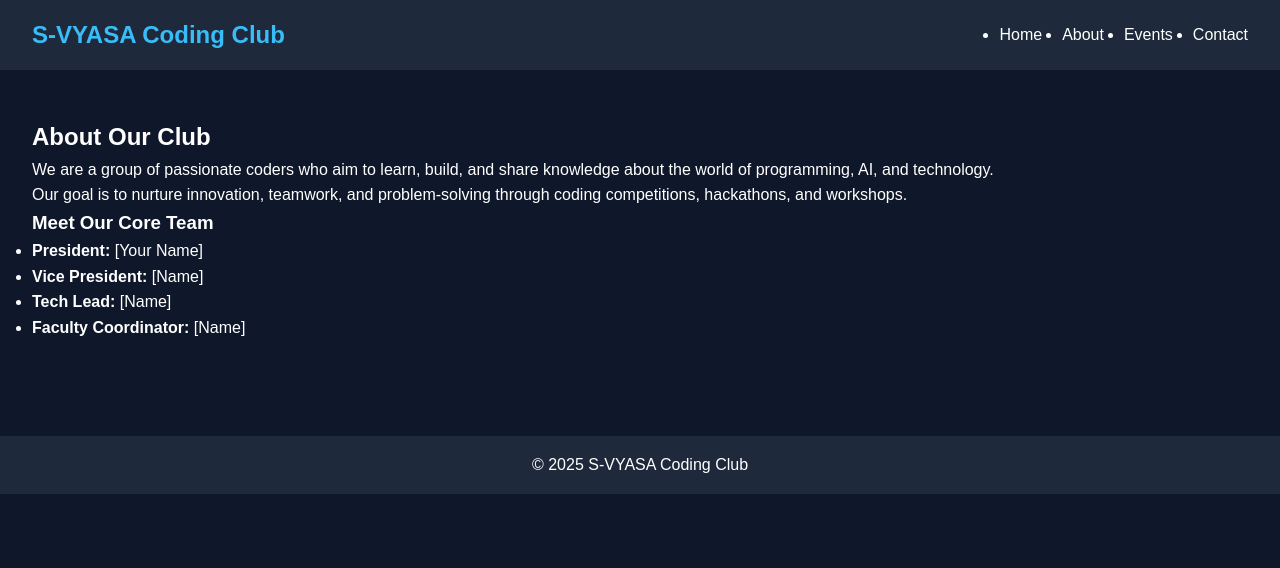
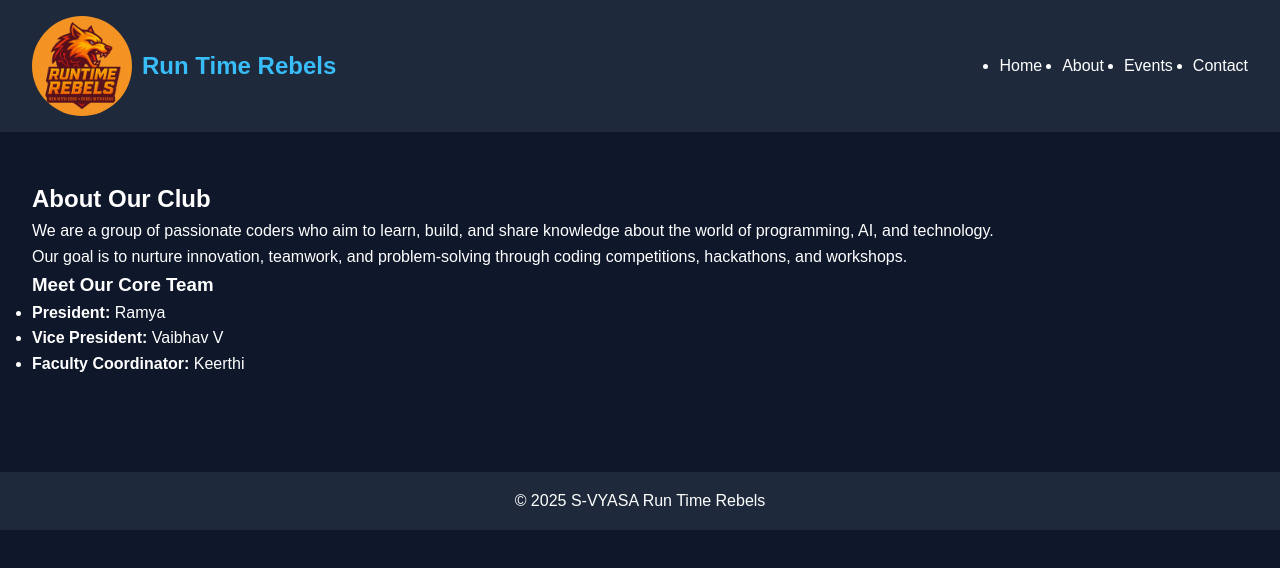
Before and after one commit to RunTimeRebelsSV/Website, a plain HTML site: page about.html in a window 1280 px wide. Drawn offline with Linux system fonts and the light colour scheme.

Commit message:
Update about.html

```diff
--- a/about.html
+++ b/about.html
@@ -3,7 +3,7 @@
 <head>
     <meta charset="UTF-8">
     <meta name="viewport" content="width=device-width, initial-scale=1.0">
-    <title>About | S-VYASA Coding Club</title>
+    <title>About | Run Time Rebels</title>
     <link rel="stylesheet" href="style.css">
     <script defer src="script.js"></script>
 </head>
@@ -12,7 +12,10 @@
     <nav class="navbar">
         <div class="nav-left">
         <button class="menu-toggle" id="menu-toggle">☰</button>
-        <h1 class="logo">S-VYASA Coding Club</h1>
+        <div class="logo">
+          <img src="images/logo.jpg" alt="Run Time Rebels">
+          <h1>Run Time Rebels</h1>
+        </div>
         </div>
         <ul class="nav-links" id="nav-links">
         <li><a href="index.html" class="active">Home</a></li>
@@ -31,16 +34,15 @@
     <div class="team">
       <h3>Meet Our Core Team</h3>
       <ul>
-        <li><strong>President:</strong> [Your Name]</li>
-        <li><strong>Vice President:</strong> [Name]</li>
-        <li><strong>Tech Lead:</strong> [Name]</li>
-        <li><strong>Faculty Coordinator:</strong> [Name]</li>
+        <li><strong>President:</strong> Ramya</li>
+        <li><strong>Vice President:</strong> Vaibhav V</li>
+        <li><strong>Faculty Coordinator:</strong> Keerthi</li>
       </ul>
     </div>
   </section>
 
   <footer>
-    <p>© 2025 S-VYASA Coding Club</p>
+    <p>© 2025 S-VYASA Run Time Rebels</p>
   </footer>
 </body>
 </html>
```
